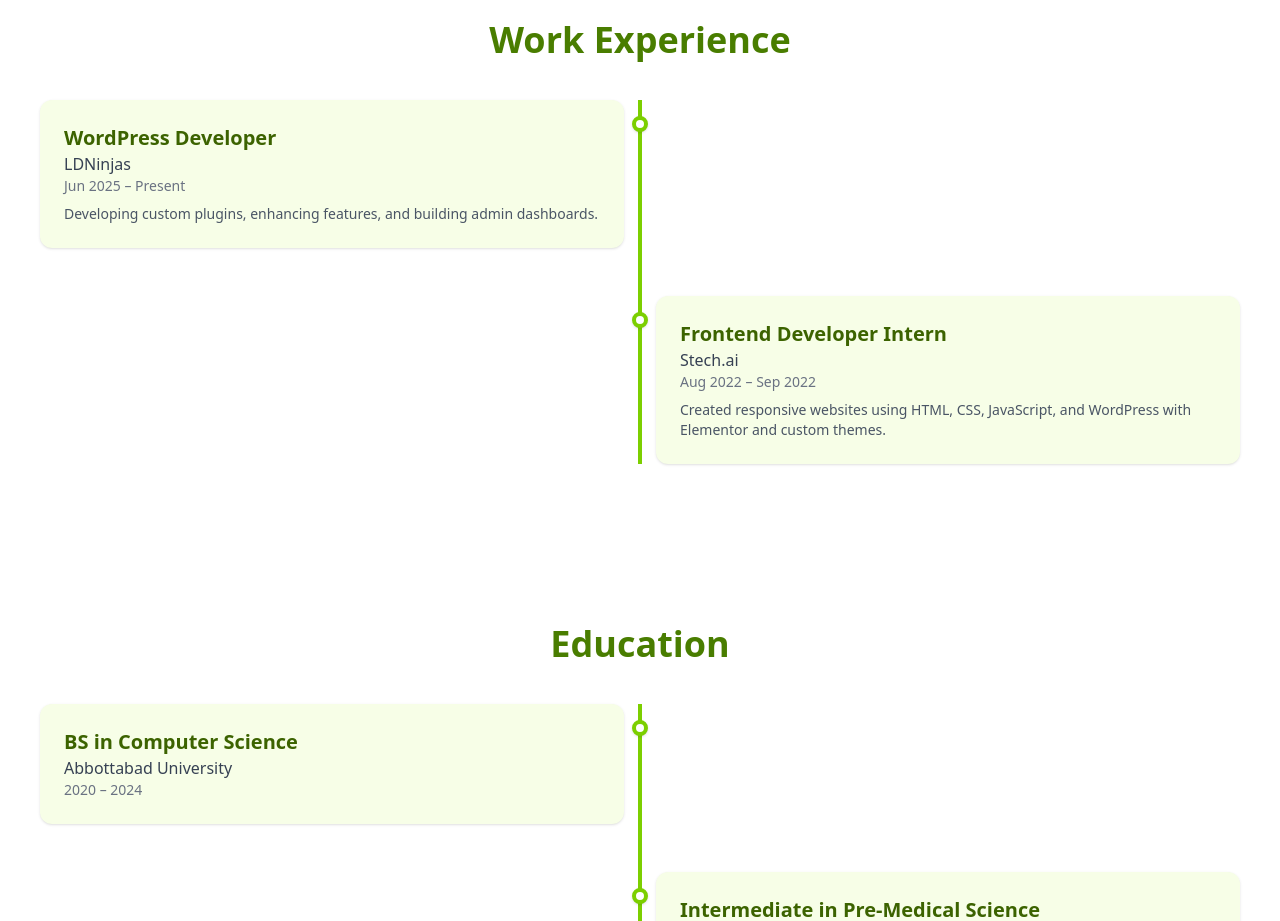
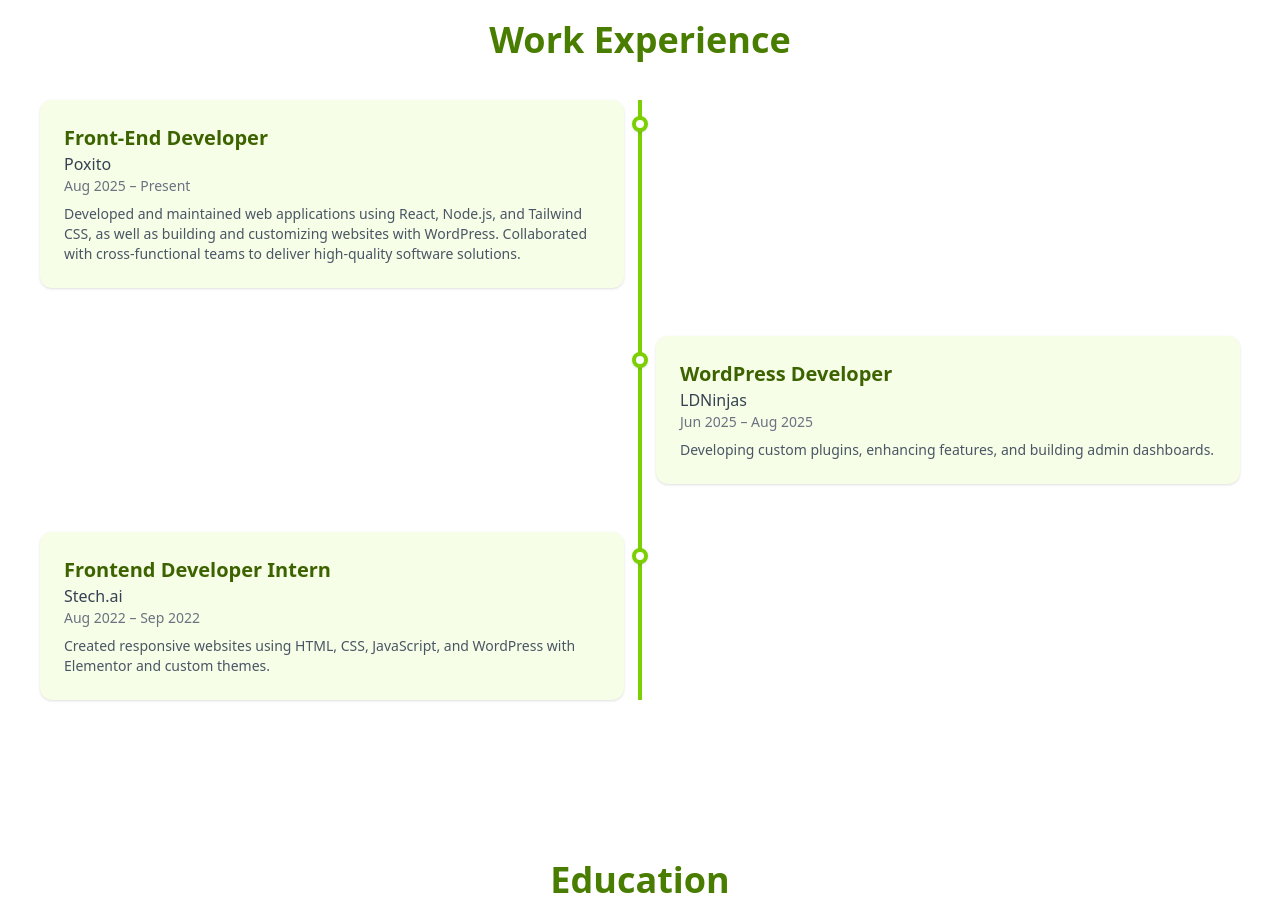
Before and after one commit to hussnain-143/portfolio, a Next.js app: page /about in a window 1280 px wide. Shown: the part 780-1701 px from the top of the page. Built offline with nearby package versions, Linux system fonts and the light colour scheme.

Commit message:
update the experience and set the skills

```diff
--- a/src/components/Sections/About/Experience.jsx
+++ b/src/components/Sections/About/Experience.jsx
@@ -2,9 +2,16 @@
 
 const experienceData = [
   {
+    role: 'Front-End Developer',
+    company: 'Poxito',
+    period: 'Aug 2025 – Present',
+    description:
+     'Developed and maintained web applications using React, Node.js, and Tailwind CSS, as well as building and customizing websites with WordPress. Collaborated with cross-functional teams to deliver high-quality software solutions.'
+  },
+  {
     role: 'WordPress Developer',
     company: 'LDNinjas',
-    period: 'Jun 2025 – Present',
+    period: 'Jun 2025 – Aug 2025',
     description:
       'Developing custom plugins, enhancing features, and building admin dashboards.',
   },
```
